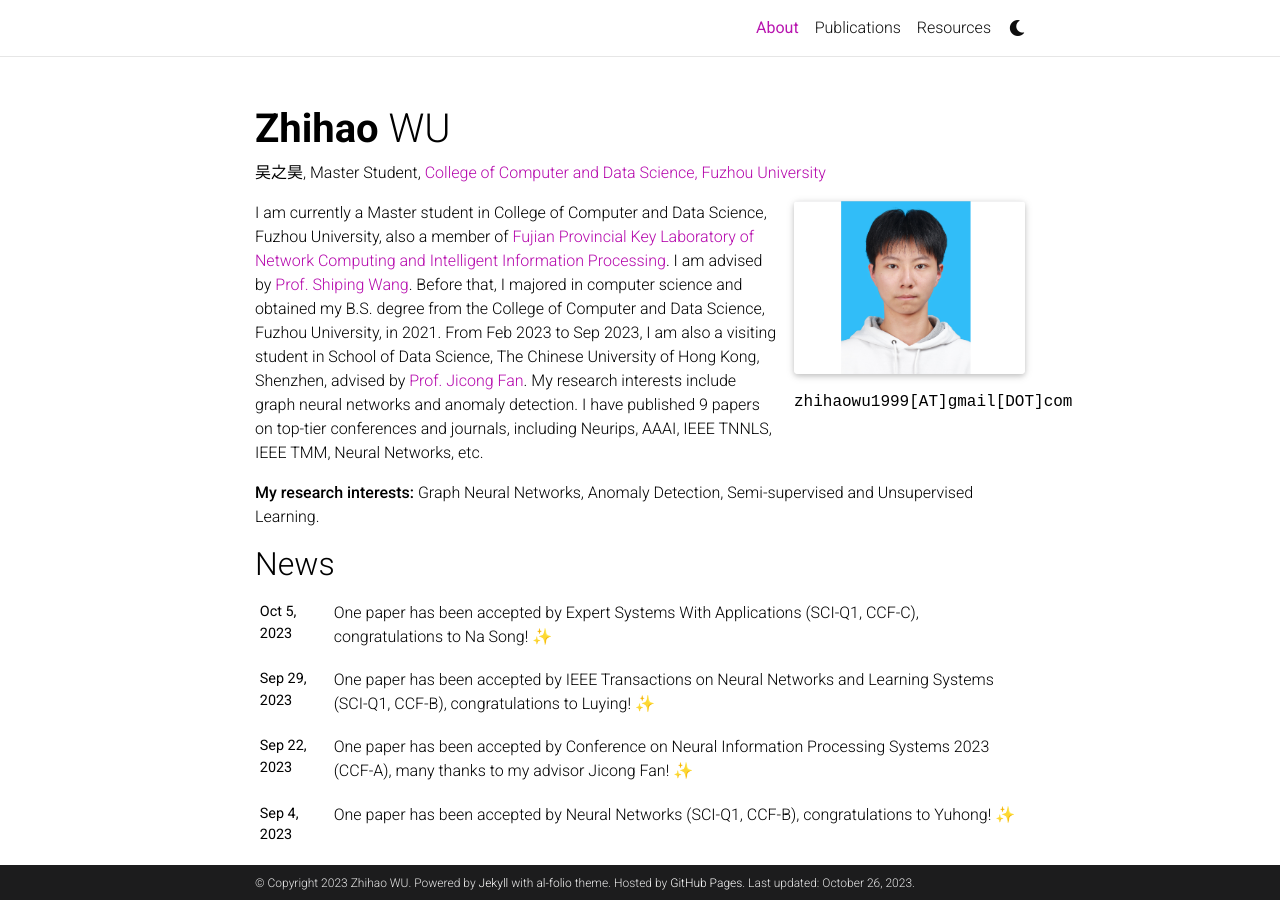
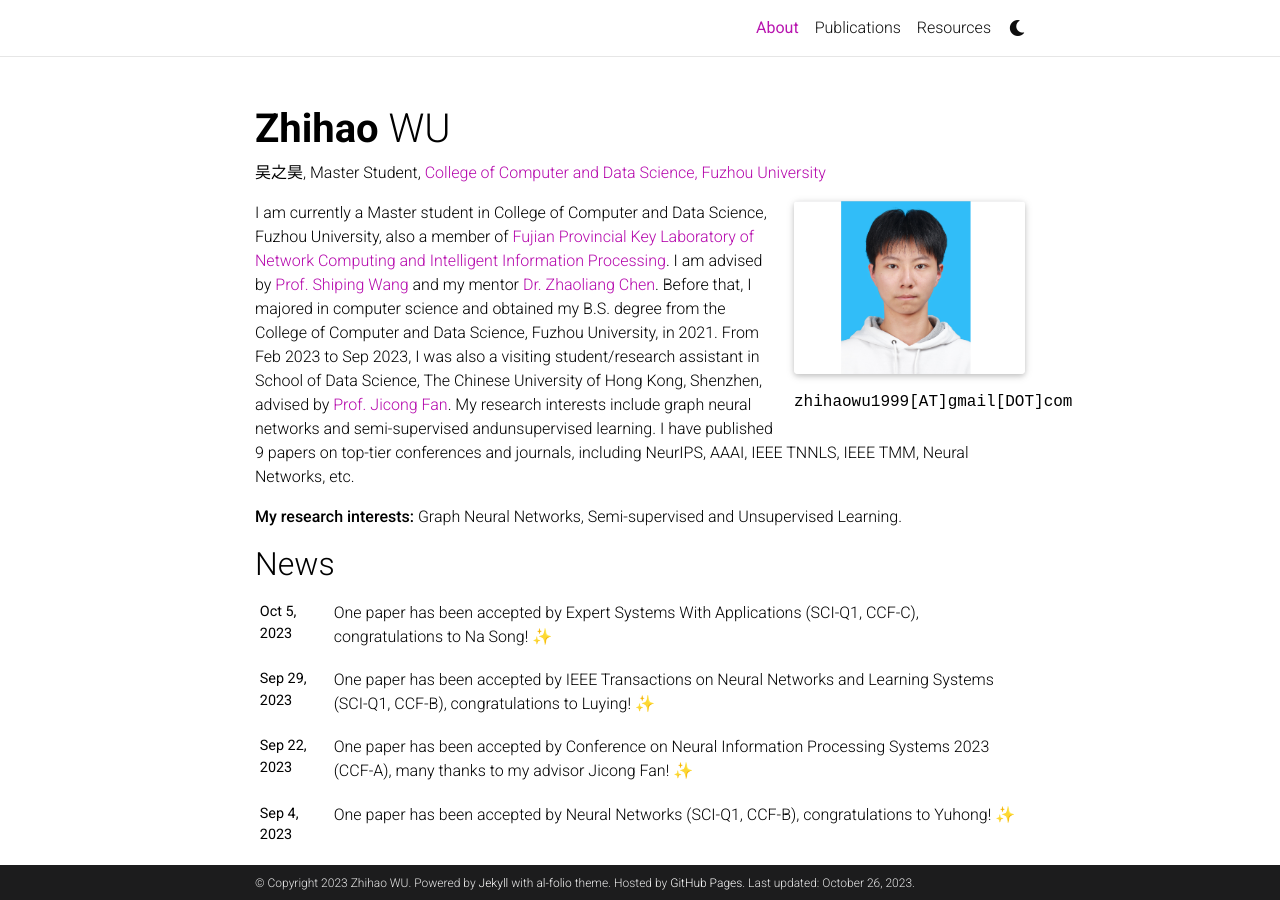
Before and after one commit to huangsuj/huangsuj.github.io, a Jekyll site: the page built from _pages/about.md, in a window 1280 px wide and 900 px high. Built offline with Jekyll 4.4.1, drawn with Linux system fonts in a browser that asks for light colours; full-size pictures stand in for the smaller copies a plugin makes; emoji names are drawn with the system emoji font; comment, search, counter and statistics services are not loaded; a style sheet for code colours, icons or effects is not loaded.

Commit message:
Update about.md

```diff
--- a/_pages/about.md
+++ b/_pages/about.md
@@ -16,8 +16,8 @@
 social: true  # includes social icons at the bottom of the page
 ---
 
-I am currently a Master student in College of Computer and Data Science, Fuzhou University, also a member of [Fujian Provincial Key Laboratory of Network Computing and Intelligent Information Processing](https://ncip.fzu.edu.cn/). I am advised by [Prof. Shiping Wang](https://ccds.fzu.edu.cn/info/1202/8958.htm). Before that, I majored in computer science and obtained my B.S. degree from the College of Computer and Data Science, Fuzhou University, in 2021. From Feb 2023 to Sep 2023, I am also a visiting student in School of Data Science, The Chinese University of Hong Kong, Shenzhen, advised by [Prof. Jicong Fan](https://jicongfan.github.io/). My research interests include graph neural networks and anomaly detection. I have published 9 papers on top-tier conferences and journals, including Neurips, AAAI, IEEE TNNLS, IEEE TMM, Neural Networks, etc.
+I am currently a Master student in College of Computer and Data Science, Fuzhou University, also a member of [Fujian Provincial Key Laboratory of Network Computing and Intelligent Information Processing](https://ncip.fzu.edu.cn/). I am advised by [Prof. Shiping Wang](https://ccds.fzu.edu.cn/info/1202/8958.htm) and my mentor [Dr. Zhaoliang Chen](https://chenzl23.github.io/). Before that, I majored in computer science and obtained my B.S. degree from the College of Computer and Data Science, Fuzhou University, in 2021. From Feb 2023 to Sep 2023, I was also a visiting student/research assistant in School of Data Science, The Chinese University of Hong Kong, Shenzhen, advised by [Prof. Jicong Fan](https://jicongfan.github.io/). My research interests include graph neural networks and semi-supervised andunsupervised learning. I have published 9 papers on top-tier conferences and journals, including NeurIPS, AAAI, IEEE TNNLS, IEEE TMM, Neural Networks, etc.
 
 <!-- [个人简历（中文）](https://chenzl23.github.io/assets/pdf/Curriculum Vitae_CN.pdf)/ [Curriculum Vitae (English)](https://chenzl23.github.io/assets/pdf/Curriculum Vitae.pdf) (updated at 18.10.2023). -->
 
-**My research interests:** Graph Neural Networks, Anomaly Detection, Semi-supervised and Unsupervised Learning.
+**My research interests:** Graph Neural Networks, Semi-supervised and Unsupervised Learning.
```
